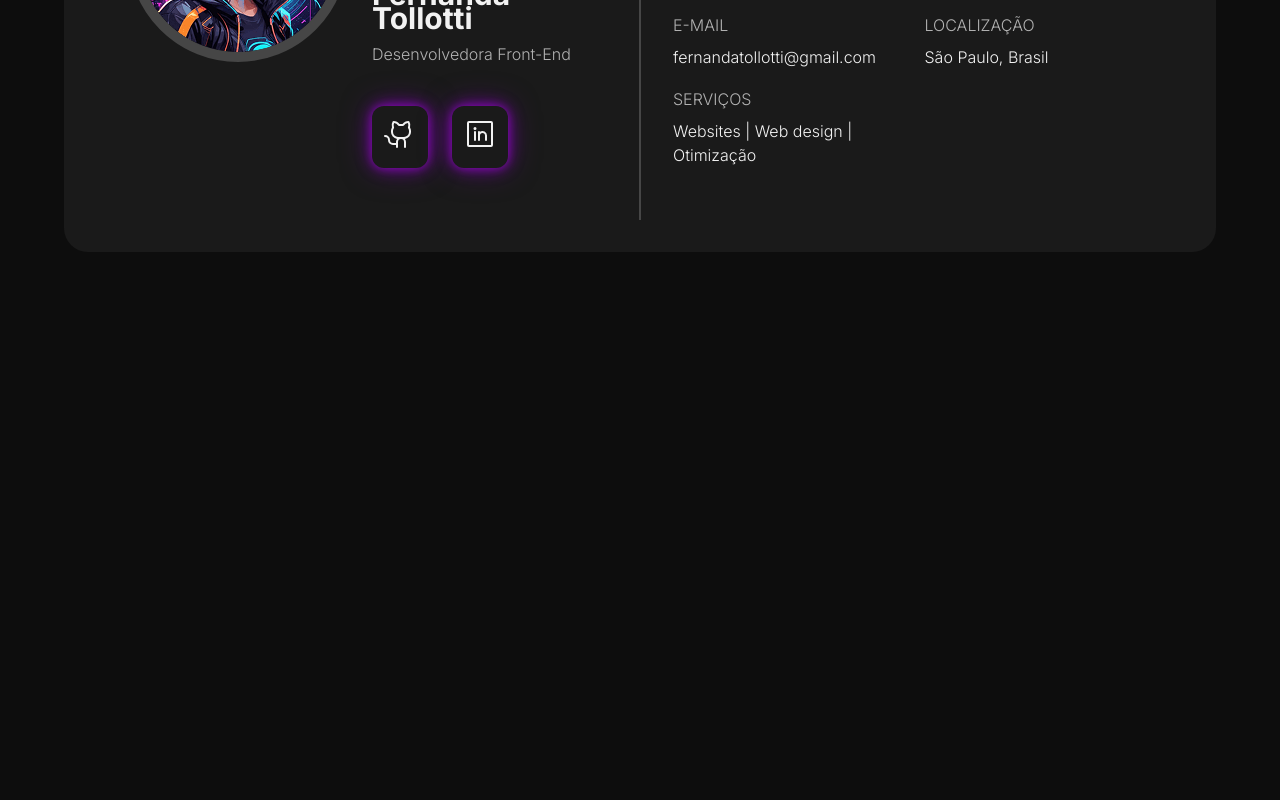
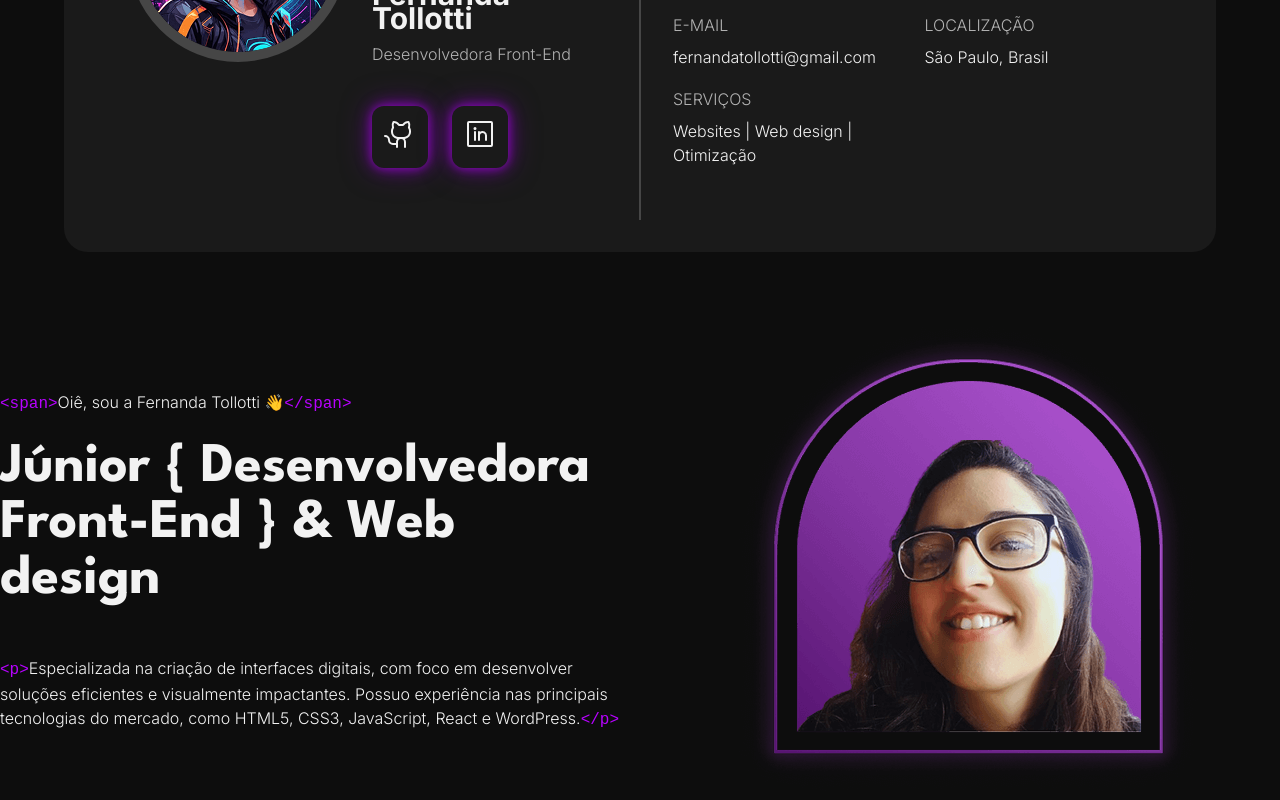
Before and after one commit to fernandatollotti/portfolio, a React (Create React App) app: page / in a window 1280 px wide. Shown: the part 214-1014 px from the top of the page. Before the commit the page ends 800 px from the top, so only its background shows below. Built offline with nearby package versions, Linux system fonts and the light colour scheme.

Commit message:
feat: add about section with profile data

```diff
--- a/src/App.jsx
+++ b/src/App.jsx
@@ -1,4 +1,5 @@
 import Header from "./components/Header/Header";
+import About from "./pages/About/About";
 import "./styles/global.css"
 
 function App() {
@@ -6,6 +7,9 @@ function App() {
     <>
       <div className="container">
         <Header/>
+        <main className="main">
+          <About/>
+        </main>
       </div>
     </>
   )
--- a/src/data/profileData.jsx
+++ b/src/data/profileData.jsx
@@ -2,6 +2,7 @@ export const profileData = {
   name: "Fernanda Tollotti",
   job: "Desenvolvedora Front-End",
   avatar: require("../assets/avatar.png"),
+  photo: require("../assets/profile.png"),
   email: "fernandatollotti@gmail.com",
   services: ["Websites", "Web design", "Otimização"],
   location: "São Paulo, Brasil",
--- /dev/null
+++ b/src/pages/About/About.css
@@ -0,0 +1,24 @@
+.about {
+  display: flex;
+  flex-direction: column;
+  gap: 2rem;
+}
+
+.about__intro-wrapper {padding-bottom: 1.5rem;}
+
+.about__intro code {color: var(--text-highlight-color);}
+
+.about__intro span,
+.about__intro p {display: inline;}
+
+.about__image {text-align: center;}
+
+@media (min-width: 768px) {
+  .about {
+    flex-direction: row;
+    align-items: center;
+  }
+
+  .about__intro,
+  .about__image {flex: 1;}
+}
--- /dev/null
+++ b/src/pages/About/About.jsx
@@ -0,0 +1,26 @@
+import { profileData } from "../../data/profileData";
+import "./About.css";
+
+function About() {
+  return (
+    <section className="about">
+      <div className="about__intro">
+          <div className="about__intro-wrapper">
+            <code>&lt;span&gt;</code>
+              <span>Oiê, sou a {profileData.name} 👋</span>
+            <code>&lt;/span&gt;</code>
+          </div>
+          <h1>Júnior <span className="highlight">&#123; {profileData.job} &#125;</span> &amp; {profileData.services[1]}</h1>
+          <code>&lt;p&gt;</code>
+            <p>Especializada na criação de interfaces digitais, com foco em desenvolver soluções eficientes e visualmente impactantes. Possuo experiência nas principais tecnologias do mercado, como <span className="highlight">HTML5, CSS3, JavaScript, React e WordPress.</span>
+            </p>
+          <code>&lt;/p&gt;</code>
+      </div>
+      <div className="about__image">
+        <img src={profileData.photo} alt={`Foto de perfil da ${profileData.name}`}loading="lazy" />
+      </div>
+    </section>
+  )
+}
+
+export default About;
```
Also changed, not shown: src/assets/profile.png (added).
